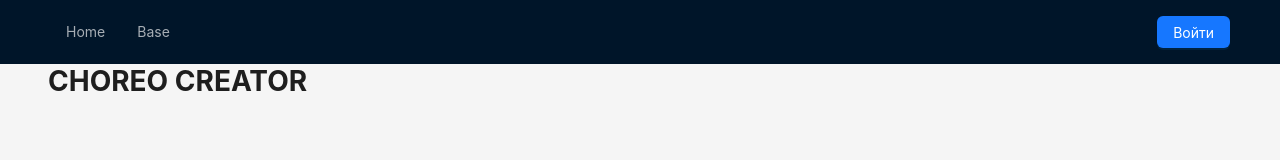
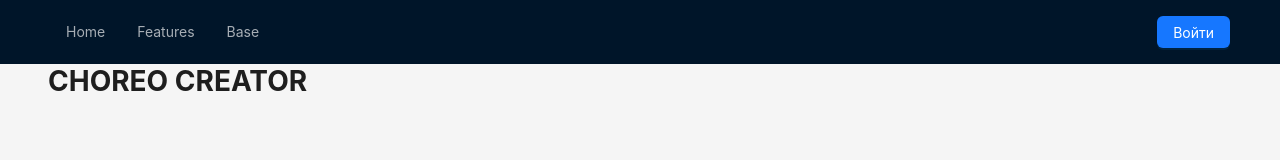
Before and after one commit to smorodya74/ChoreoCreator, a Next.js app in the folder Frontend/choreocreator/: page / in a window 1280 px wide. Shown: the top 160 px of the page. Built offline with nearby package versions, Linux system fonts and the light colour scheme; no server answers.

Commit message:
Commit for plans last task

```diff
--- a/Frontend/choreocreator/app/layout.tsx
+++ b/Frontend/choreocreator/app/layout.tsx
@@ -8,8 +8,9 @@ import Link from "next/link";
 import HeaderRight from './components/Header';
 
 const items = [
-  { key: "home", label: <Link href={"/"}>Home</Link> },
-  { key: "scenarios", label: <Link href={"/scenarios"}>Base</Link> },
+  { key: "home", label: <Link href={"/"}>Home</Link> }, // Заменить на ЛОГОТИП
+  { key: "features", label: <Link href={"/features"}>Features</Link> }, // Заглушка (О сервисе)
+  { key: "scenarios", label: <Link href={"/scenarios"}>Base</Link> }, // Реализовать функции
 ];
 
 export default function RootLayout({ children }: { children: React.ReactNode }) {
```
